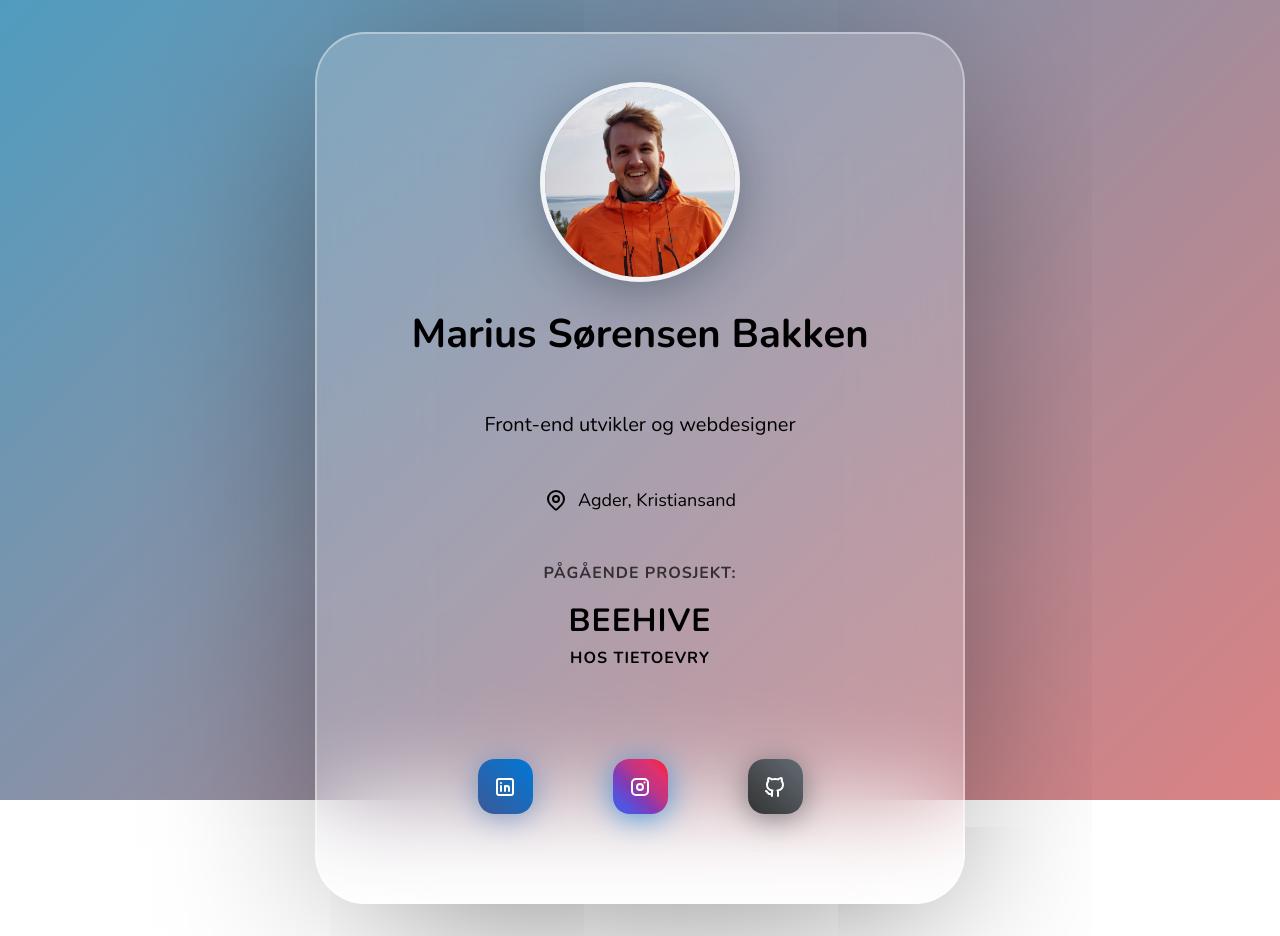
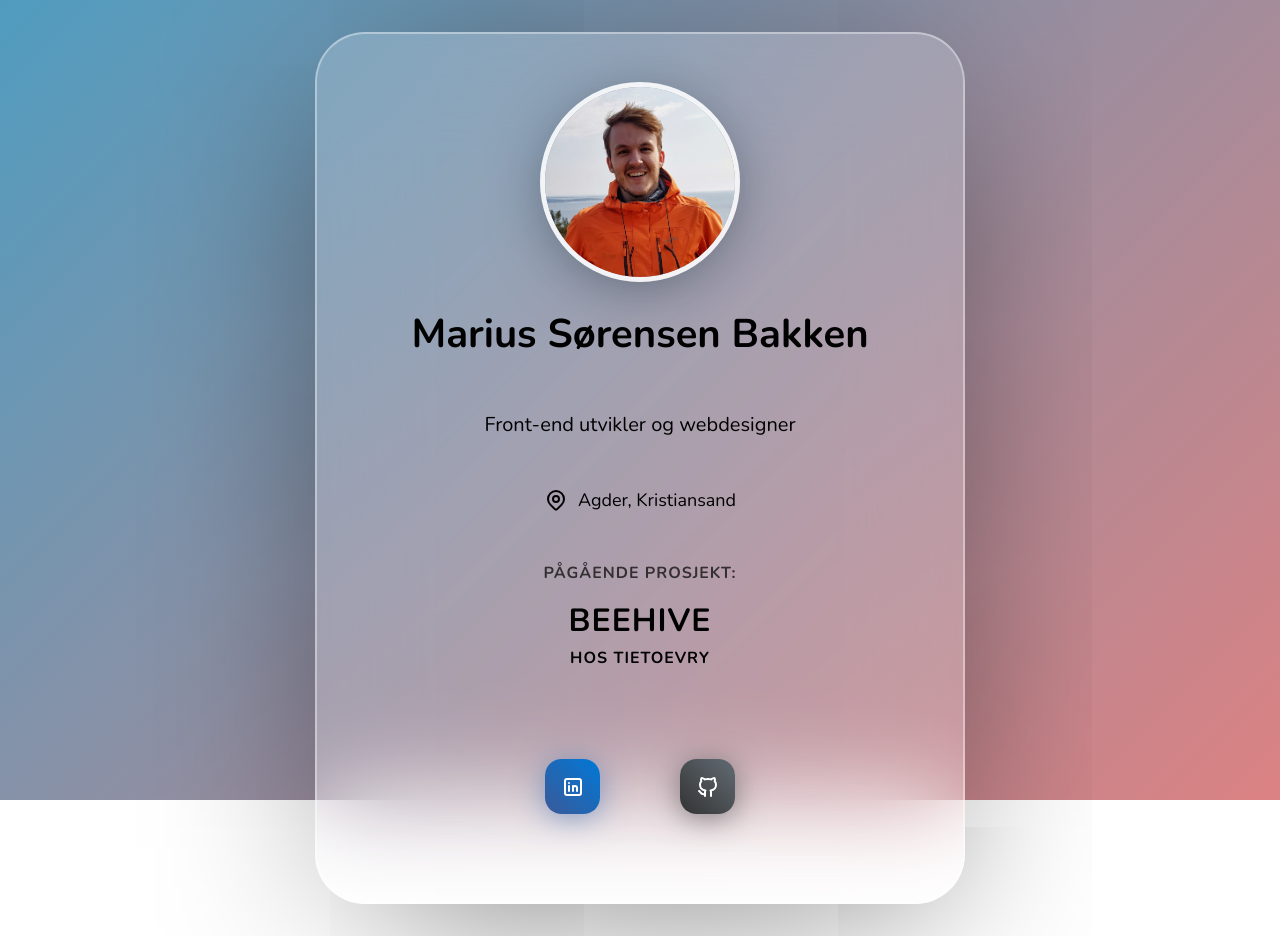
Before and after one commit to Mafusen/Mafusen.github.io, a plain HTML site: page index.html in a window 1280 px wide. Drawn offline with nearby package versions, Linux system fonts and the light colour scheme.

Commit message:
Fjernet instagram

```diff
--- a/index.html
+++ b/index.html
@@ -47,14 +47,14 @@
                     <path d="M16 16v-3a2 2 0 0 0 -4 0"></path>
                  </svg>
              </a>
-             <a href="https://www.instagram.com/mafusen/" class="instagram">
+<!--              <a href="https://www.instagram.com/mafusen/" class="instagram">
                 <svg xmlns="http://www.w3.org/2000/svg" class="icon icon-tabler icon-tabler-brand-instagram" width="24" height="24" viewBox="0 0 24 24" stroke-width="2" stroke="currentColor" fill="none" stroke-linecap="round" stroke-linejoin="round">
                     <path stroke="none" d="M0 0h24v24H0z" fill="none"></path>
                     <rect x="4" y="4" width="16" height="16" rx="4"></rect>
                     <circle cx="12" cy="12" r="3"></circle>
                     <line x1="16.5" y1="7.5" x2="16.5" y2="7.501"></line>
                 </svg>
-            </a>
+            </a> -->
             <a href="https://github.com/mafusen" class="github">
                 <svg xmlns="http://www.w3.org/2000/svg" class="icon icon-tabler icon-tabler-brand-github" width="24" height="24" viewBox="0 0 24 24" stroke-width="2" stroke="currentColor" fill="none" stroke-linecap="round" stroke-linejoin="round">
                     <path stroke="none" d="M0 0h24v24H0z" fill="none"></path>
```
